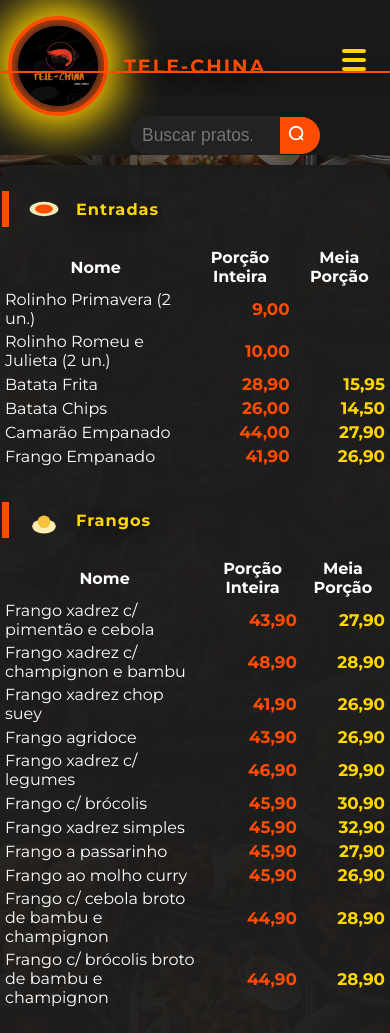
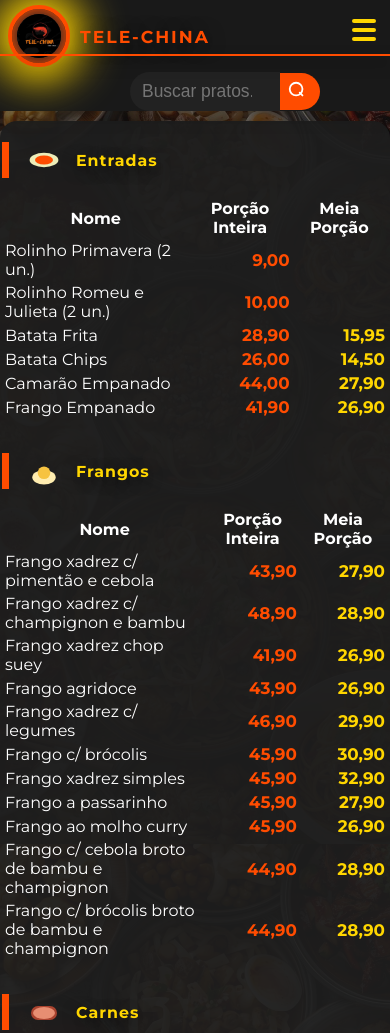
Before and after one commit to Jp17ribeiro/Tele-china-, a plain HTML site: page index.html in a window 390 px wide. Shown: the top 1033 px of the page. Drawn offline with Linux system fonts and the light colour scheme.

Commit message:
Update index.html

```diff
--- a/index.html
+++ b/index.html
@@ -294,14 +294,25 @@
     /* Mobile */
 @media (max-width: 700px) {
   .top-bar, nav { flex-direction: row; }
-      .brand-title { font-size: 1.2rem; }
-      main { padding: 13px 2px 110px 2px;}
-      .categoria h2 { font-size: 1.01rem; }
+  .top-bar {
+    padding: 5px 8px !important; /* Reduz muito a altura! */
+  }
+  .logo-anim {
+    width: 54px;
+    height: 54px;
+  }
+  .logo-img {
+    width: 44px;
+    height: 44px;
+  }
+  .brand-title { font-size: 1.08rem; margin-left: 6px; }
+  main { padding: 8px 2px 90px 2px;}
+  .categoria h2 { font-size: 0.99rem; }
   .nav-links {
     flex-direction: column;
     background: var(--cor1);
-        position: absolute; left: 0; right: 0; top: 71px;
-        max-height: 0; /* controlado via JS */
+    position: absolute; left: 0; right: 0; top: 54px;  /* Altura igual à .top-bar + logo! */
+    max-height: 0;
     padding: 0;
     overflow: hidden;
     box-shadow: 0 7px 14px #0008;
@@ -310,9 +321,9 @@
   .nav-links.open {
     max-height: 400px;
     transition: max-height .4s cubic-bezier(.17, .97, .62, .98);
-        padding-bottom: 15px;
+    padding-bottom: 10px;
   }
-      .nav-link { margin: 10px 14px; }
+  .nav-link { margin: 7px 10px; }
   .hamburger { display: flex; }
 }
   </style>
```
Lines whose indentation alone changed are shown as unchanged.
